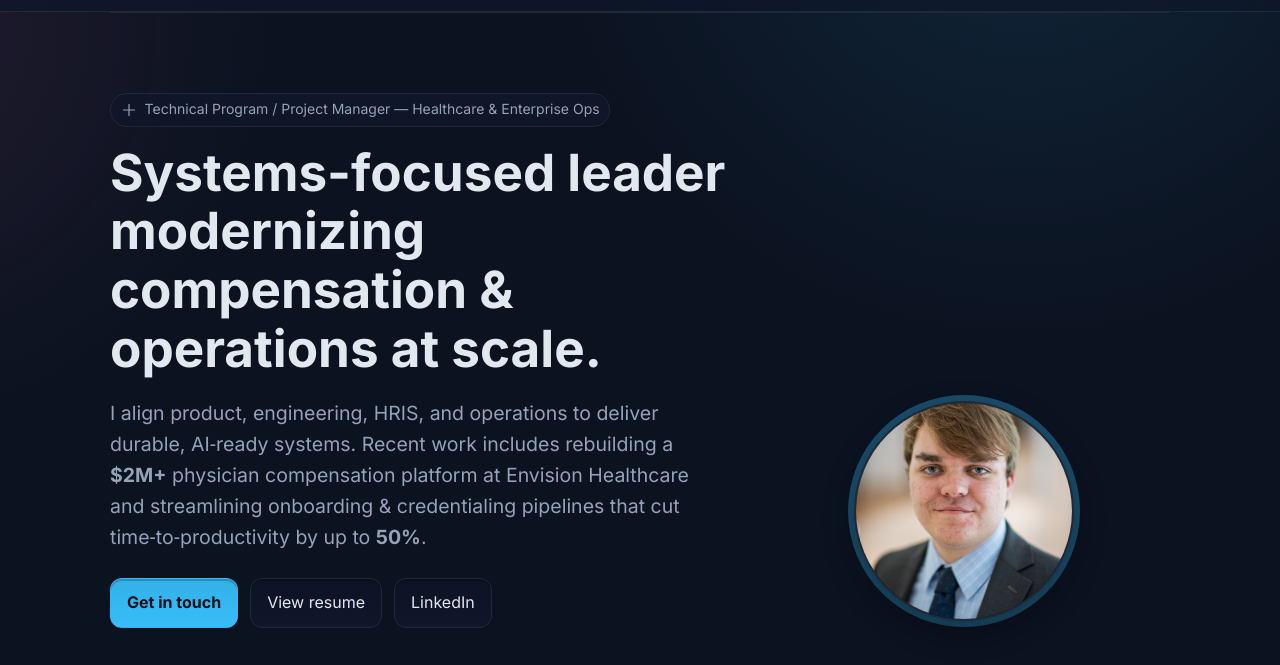
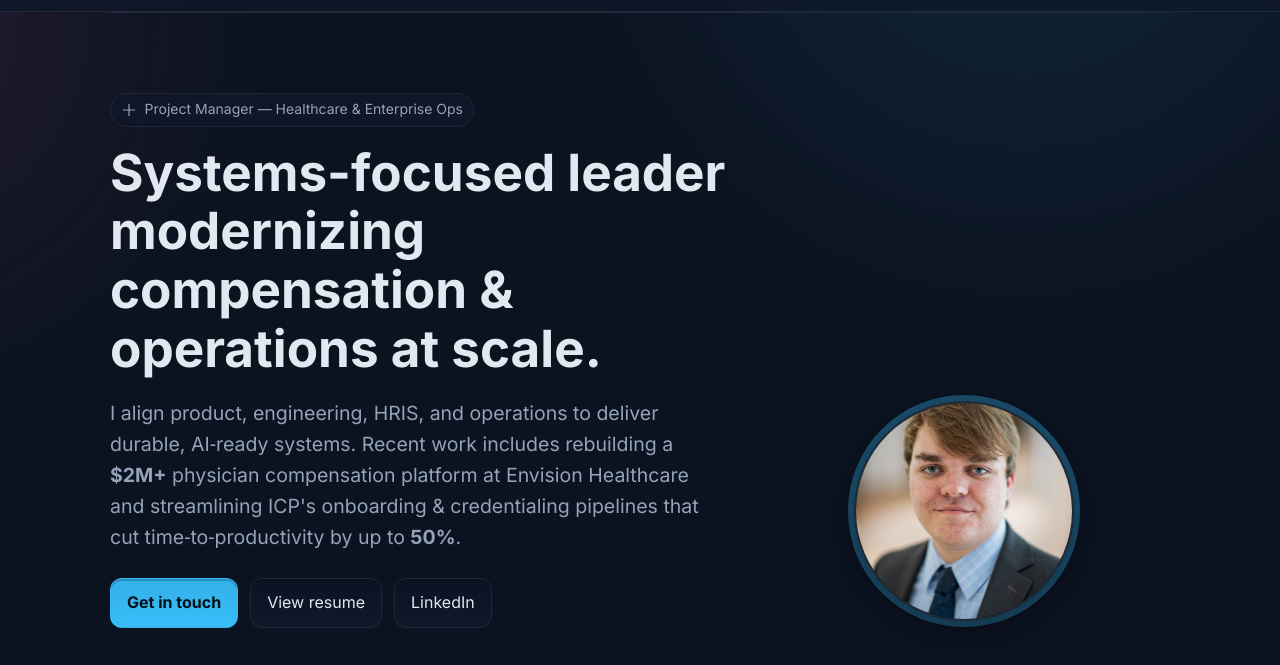
Before and after one commit to Will-McC/will-mccumber-portfolio, a plain HTML site: page index.html in a window 1280 px wide. Shown: the part 56-721 px from the top of the page. Drawn offline with Linux system fonts and the light colour scheme.

Commit message:
Update index.html
URL change for Open Graph Tags

Content Changes to headline and summary

```diff
--- a/index.html
+++ b/index.html
@@ -12,8 +12,8 @@
   <meta property="og:title" content="Will McCumber — Professional Portfolio" />
   <meta property="og:description" content="Technical Program/Project Manager | Healthcare operations, compensation systems, enterprise transformation." />
   <meta property="og:type" content="website" />
-  <meta property="og:image" content="https://YOUR-DOMAIN/assets/headshot.jpg" />
-  <meta property="og:url" content="https://YOUR-DOMAIN/" />
+  <meta property="og:image" content="https://www.willmccumber.com/assets/headshot.jpg" />
+  <meta property="og:url" content="https://www.willmccumber.com/" />
 
   <!-- Twitter Card -->
   <meta name="twitter:card" content="summary_large_image" />
@@ -178,11 +178,11 @@
         <div>
           <span class="eyebrow">
             <svg viewBox="0 0 24 24" fill="none" stroke="currentColor" stroke-width="1.8"><path d="M12 3v18M3 12h18"/></svg>
-            Technical Program / Project Manager — Healthcare & Enterprise Ops
+            Project Manager — Healthcare & Enterprise Ops
           </span>
           <h1>Systems-focused leader modernizing compensation & operations at scale.</h1>
           <p class="lead">
-            I align product, engineering, HRIS, and operations to deliver durable, AI‑ready systems. Recent work includes rebuilding a <strong>$2M+</strong> physician compensation platform at Envision Healthcare and streamlining onboarding & credentialing pipelines that cut time‑to‑productivity by up to <strong>50%</strong>.
+            I align product, engineering, HRIS, and operations to deliver durable, AI‑ready systems. Recent work includes rebuilding a <strong>$2M+</strong> physician compensation platform at Envision Healthcare and streamlining ICP's onboarding & credentialing pipelines that cut time‑to‑productivity by up to <strong>50%</strong>.
           </p>
           <div class="cta">
             <a class="btn primary" href="#contact">Get in touch</a>
```
